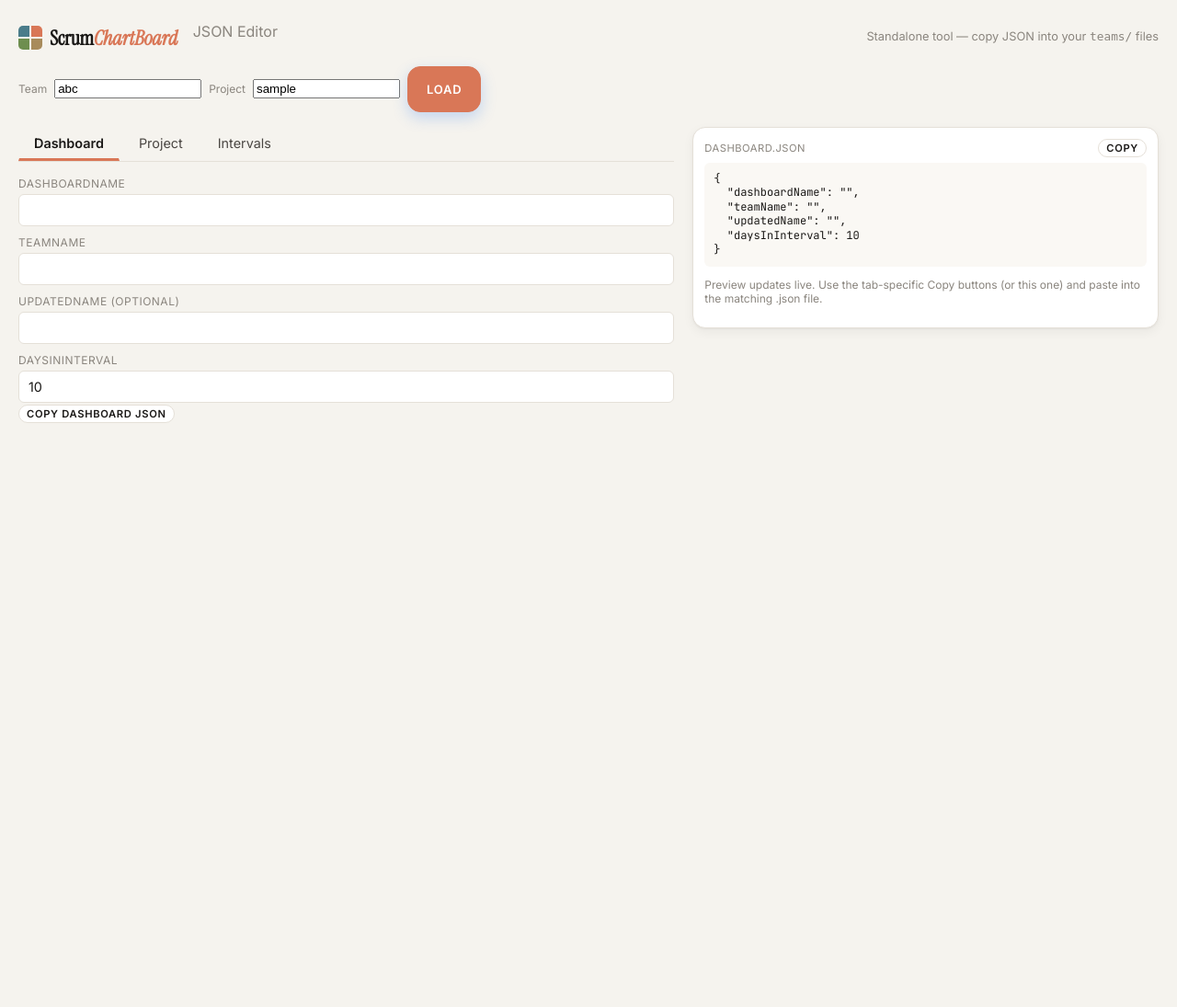
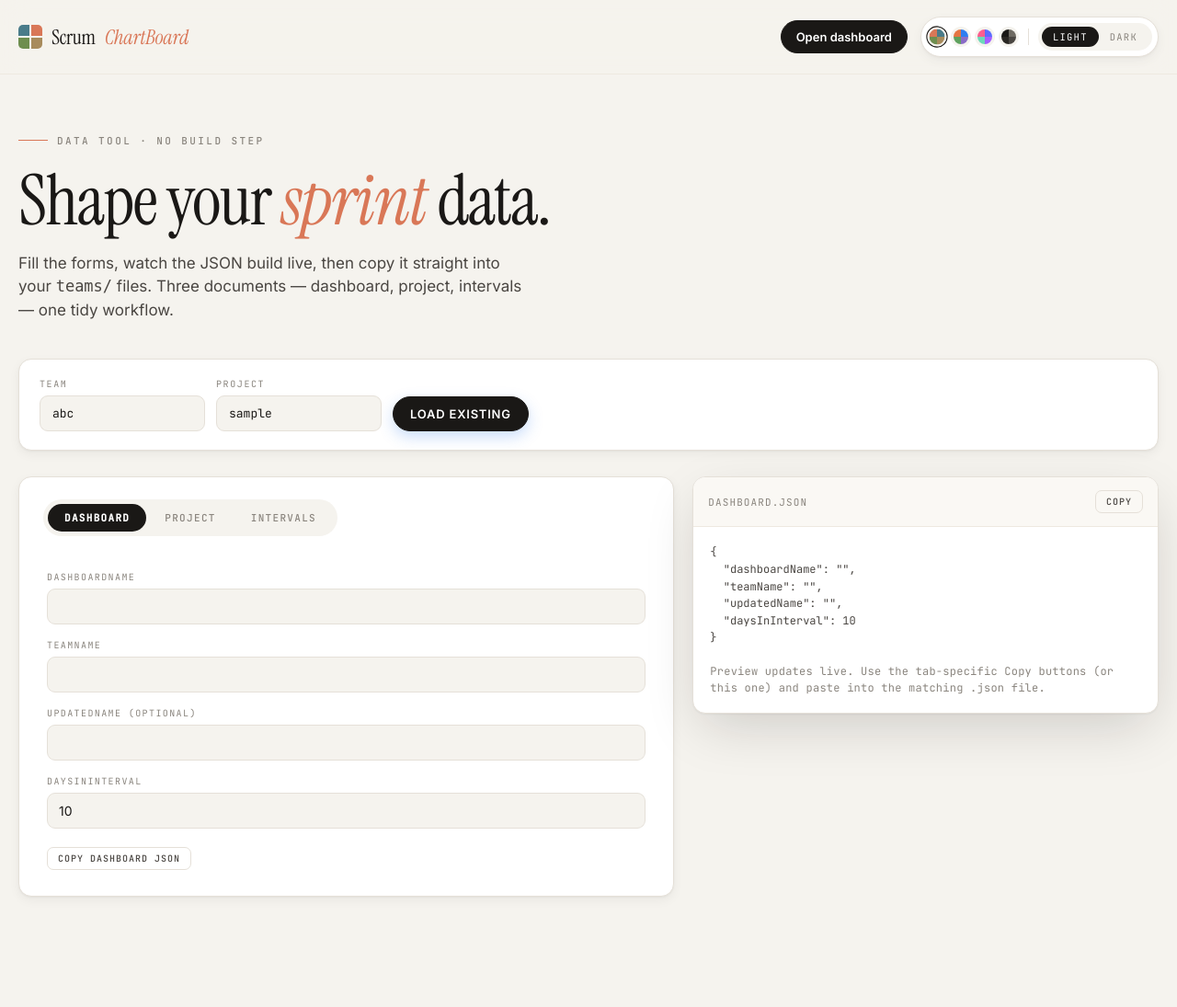
Before and after one commit to chrismarksus/ScrumChartBoard, a web app: file app/editor.html in a window 1280 px wide. Shown: the whole page at 92% size. Before the commit the page ends 460 px from the top, so only its background shows below. Run offline with its HTML, style and script files only (its server is not run), Linux system fonts and the light colour scheme.

Commit message:
﻿feat: downloadable sample CSVs, Export JSON, apiBase wiring, ?tab= support + docs
- Add rich starter sample CSVs (board cards with quotes/blocked examples; types/status for editor) under samples/ and test/teams/abc/. Make them downloadable next to all "Import CSV" buttons so users don't guess formats.

- Implement Export JSON button in Board (backlog header) using BoardAdapter.toJsonFiles to download the three legacy JSONs from live store data.

- Wire Store.apiBase from ?apiBase= query param (with localStorage persist) + small visible sync badge in UI for easy self-host server sync.

- Add ?tab= support: URL reflects active tab via pushState (preserves other params), ?tab= takes precedence on load, early activation prevents FOUC of wrong panel. Matches spec.main_tabbar.md.

- Fix publicDir in vite.config so samples/ and assets build reliably to dist/. Extend /teams middleware for CSV serving.

- Update README, DATA_FORMAT.md (new CSV section), roadmap spec with progress.

- Incorporate editor design restyle + new favicons (from handoff).

Tests/lint/build clean (272 passing). Advances #109 (CSV), #85 (board), #74 (editor).

```diff
--- a/app/dashboard.html
+++ b/app/dashboard.html
@@ -5,6 +5,8 @@
     <meta name="description" content="">
     <meta name="viewport" content="width=device-width, initial-scale=1">
     <title>scrum</title>
+    <link rel="icon" type="image/svg+xml" href="favicon.svg">
+    <link rel="icon" type="image/png" href="favicon.png">
     <link rel="apple-touch-icon" href="apple-touch-icon.png">
   </head>
   <body>
@@ -32,7 +34,7 @@
         <button class="tab-btn" data-tab="board">Board</button>
         <button class="tab-btn" data-tab="planner">Interval Planner</button>
         <button class="tab-btn" data-tab="timeline">Timeline</button>
-        <button class="tab-btn is-active" data-tab="dashboard">Dashboard</button>
+        <button class="tab-btn" data-tab="dashboard">Dashboard</button>
       </div>
     </nav>
     <div id="panel-board" class="tab-panel" hidden></div>
--- a/app/editor.html
+++ b/app/editor.html
@@ -4,36 +4,61 @@
   <meta charset="UTF-8" />
   <meta name="viewport" content="width=device-width, initial-scale=1" />
   <title>JSON Editor — ScrumChartBoard</title>
-  <link rel="stylesheet" href="/styles/main.css">
+  <link rel="icon" type="image/svg+xml" href="favicon.svg">
+  <link rel="icon" type="image/png" href="favicon.png">
+  <link rel="apple-touch-icon" href="apple-touch-icon.png">
+  <link rel="stylesheet" href="styles/main.css">
 </head>
 <body>
 <script>try{const p=JSON.parse(localStorage.getItem('scrum_theme_0001')||'{}');document.body.className=`theme-${p.theme||'light'} palette-${p.palette||'forest'}`;}catch(e){document.body.className='theme-light palette-forest';}</script>
 
+<!-- ======================== TOPBAR ======================== -->
+<header class="topbar">
+  <div class="shell topbar-inner">
+    <a class="brand" href="index.html">
+      <span class="brand-mark"><i></i><i></i><i></i><i></i></span>
+      Scrum<em>ChartBoard</em>
+    </a>
+    <div class="top-actions">
+      <a class="cta-solid" href="dashboard.html?team=abc&project=sample">Open dashboard</a>
+      <div class="switcher">
+        <div class="switcher-group" id="ls-palette-chips"></div>
+        <div class="switcher-divider"></div>
+        <div class="mode-toggle">
+          <span class="ls-mode-span" data-mode="light">LIGHT</span>
+          <span class="ls-mode-span" data-mode="dark">DARK</span>
+        </div>
+      </div>
+    </div>
+  </div>
+</header>
+
 <div class="shell editor-wrap">
-  <div class="editor-header">
-    <div>
-      <a href="index.html" class="brand" style="text-decoration:none; display:inline-flex; align-items:center; gap:8px;">
-        <span class="brand-mark"><i></i><i></i><i></i><i></i></span>
-        <strong>Scrum<em>ChartBoard</em></strong>
-      </a>
-      <span style="margin-left:12px; color:var(--text-muted);">JSON Editor</span>
-    </div>
-    <div style="font-size:0.8rem; color:var(--text-muted);">Standalone tool — copy JSON into your <code>teams/</code> files</div>
+  <!-- Editorial header -->
+  <div class="editor-head">
+    <div class="editor-eyebrow">Data tool · No build step</div>
+    <h1 class="editor-title">Shape your <em>sprint</em> data.</h1>
+    <p class="editor-lede">Fill the forms, watch the JSON build live, then copy it straight into your <code>teams/</code> files. Three documents — dashboard, project, intervals — one tidy workflow.</p>
   </div>
 
-  <!-- Top controls -->
+  <!-- Load bar -->
   <div class="editor-controls">
-    <label style="font-size:0.75rem; color:var(--text-muted);">Team</label>
+    <div class="field">
+      <label for="team-input">Team</label>
       <input id="team-input" type="text" placeholder="abc" value="abc">
-    <label style="font-size:0.75rem; color:var(--text-muted);">Project</label>
+    </div>
+    <div class="field">
+      <label for="project-input">Project</label>
       <input id="project-input" type="text" placeholder="sample" value="sample">
-    <button id="load-btn" class="button button-primary">Load</button>
-    <span id="load-status" style="margin-left:8px; font-size:0.75rem; color:var(--text-muted);"></span>
+    </div>
+    <button id="load-btn" class="button button-primary">Load existing</button>
+    <span id="load-status"></span>
   </div>
 
   <div class="row">
     <!-- Left: forms -->
     <div class="seven columns">
+      <div class="editor-panel">
         <div class="editor-tabs">
           <button class="editor-tab-btn is-active" data-tab="dashboard">Dashboard</button>
           <button class="editor-tab-btn" data-tab="project">Project</button>
@@ -52,7 +77,9 @@
             <label>daysInInterval</label>
             <input id="d-daysInInterval" type="number" min="1" value="10">
           </div>
+          <div style="margin-top:20px;">
             <button class="button editor-copy-btn" data-copy="dashboard">Copy Dashboard JSON</button>
+          </div>
         </div>
 
         <!-- Project tab -->
@@ -66,7 +93,8 @@
               <label>cardTypes</label>
               <div id="p-cardTypes-container"></div>
               <button type="button" class="button add-btn" data-add="p-cardTypes">+ Add Type</button>
-            <button type="button" class="button add-btn" data-import-csv="p-cardTypes">Import CSV</button>
+              <button type="button" class="button add-btn" data-import-csv="p-cardTypes" title="CSV with header: key,value  e.g. Stories,12">Import CSV</button>
+              <a href="samples/sample-card-types.csv" download class="add-btn" style="text-decoration:none;display:inline-block;">Download sample</a>
             </div>
             <label>cardStatusLabel (optional)</label>
             <input id="p-cardStatusLabel" type="text" placeholder="Cards">
@@ -74,7 +102,8 @@
               <label>cardStatus</label>
               <div id="p-cardStatus-container"></div>
               <button type="button" class="button add-btn" data-add="p-cardStatus">+ Add Status</button>
-            <button type="button" class="button add-btn" data-import-csv="p-cardStatus">Import CSV</button>
+              <button type="button" class="button add-btn" data-import-csv="p-cardStatus" title="CSV with header: key,value  e.g. Todo,5">Import CSV</button>
+              <a href="samples/sample-card-status.csv" download class="add-btn" style="text-decoration:none;display:inline-block;">Download sample</a>
             </div>
             <label>backlog URL (optional)</label>
             <input id="p-backlog" type="text" placeholder="https://...">
@@ -86,17 +115,20 @@
             <button type="button" class="button add-btn" data-add="p-timelines">+ Add Timeline</button>
           </div>
 
+          <div style="margin-top:20px;">
             <button class="button editor-copy-btn" data-copy="project">Copy Project JSON</button>
+          </div>
         </div>
 
         <!-- Intervals tab -->
         <div id="pane-intervals" class="editor-pane" data-section="intervals">
           <div id="intervals-container"></div>
           <button type="button" class="button add-btn" data-add="interval">+ Add Sprint / Interval</button>
-        <div style="margin-top:8px;">
+          <div style="margin-top:16px;">
             <button class="button editor-copy-btn" data-copy="intervals">Copy Intervals JSON</button>
           </div>
           <p class="editor-note">Intervals sorted oldest → newest in UI (order in array is preserved on copy).</p>
+        </div>
       </div>
     </div>
 
@@ -105,7 +137,7 @@
       <div class="editor-preview">
         <div class="preview-label">
           <span id="preview-label">Preview</span>
-          <button id="copy-preview-btn" class="button editor-copy-btn">Copy</button>
+          <button id="copy-preview-btn" class="editor-copy-btn">Copy</button>
         </div>
         <pre id="preview-json">{}</pre>
         <p class="editor-note">Preview updates live. Use the tab-specific Copy buttons (or this one) and paste into the matching .json file.</p>
@@ -114,6 +146,10 @@
   </div>
 </div>
 
-<script type="module" src="/scripts/editor.js"></script>
+<script type="module">
+  import ThemeSwitcher from './scripts/ThemeSwitcher.js';
+  new ThemeSwitcher({ reload: false }).setup();
+</script>
+<script type="module" src="scripts/editor.js"></script>
 </body>
 </html>
--- a/app/index.html
+++ b/app/index.html
@@ -4,6 +4,9 @@
   <meta charset="UTF-8" />
   <meta name="viewport" content="width=device-width, initial-scale=1" />
   <title>ScrumChartBoard — See the sprint, not the noise.</title>
+  <link rel="icon" type="image/svg+xml" href="favicon.svg">
+  <link rel="icon" type="image/png" href="favicon.png">
+  <link rel="apple-touch-icon" href="apple-touch-icon.png">
   <script type="module" src="/scripts/landing.js"></script>
 </head>
 <body>
--- a/app/styles/main.css
+++ b/app/styles/main.css
@@ -1187,43 +1187,194 @@ p.updatedBy {
 }
 
 /* =============================================================
-   JSON Editor (standalone, reuses .shell, .row, .button, vars)
+   JSON Editor (standalone, reuses .shell, .row, vars + topbar)
+   Editorial restyle — matches landing / dashboard aesthetic.
+   All class + id hooks are preserved for editor.js.
    ============================================================= */
-.editor-wrap { padding: 24px 0 48px; }
-.editor-header { display: flex; align-items: center; justify-content: space-between; margin-bottom: 16px; flex-wrap: wrap; gap: 8px; }
-.editor-header h1 { font-size: 1.25rem; margin: 0; }
-.editor-controls { display: flex; gap: 8px; align-items: center; flex-wrap: wrap; margin-bottom: 16px; }
-.editor-controls input[type="text"] { width: 160px; }
-.editor-tabs { display: flex; gap: 4px; border-bottom: 1px solid var(--border); margin-bottom: 16px; }
+.editor-wrap { padding: 56px 0 96px; }
+
+/* ---- Editorial header band ---- */
+.editor-head { margin-bottom: 40px; }
+.editor-eyebrow {
+  display: inline-flex; align-items: center; gap: 10px;
+  font-family: var(--font-mono); font-size: 11px; font-weight: 500;
+  letter-spacing: 0.22em; text-transform: uppercase; color: var(--text-muted);
+  margin-bottom: 22px;
+}
+.editor-eyebrow::before { content: ""; width: 32px; height: 1px; background: var(--accent); }
+.editor-title {
+  font-family: var(--font-display); font-weight: 400;
+  font-size: clamp(44px, 6vw, 76px); line-height: 0.98; letter-spacing: -0.02em;
+  margin: 0 0 18px; color: var(--text-primary);
+}
+.editor-title em { font-style: italic; color: var(--accent); }
+.editor-lede {
+  font-size: 17px; line-height: 1.5; color: var(--text-secondary);
+  max-width: 560px; margin: 0;
+}
+
+/* ---- Load bar (team / project / load) ---- */
+.editor-controls {
+  display: flex; gap: 12px; align-items: flex-end; flex-wrap: wrap;
+  background: var(--surface); border: 1px solid var(--border);
+  border-radius: var(--radius-card); box-shadow: var(--shadow-card);
+  padding: 20px 22px; margin-bottom: 28px;
+}
+.editor-controls .field { display: flex; flex-direction: column; gap: 6px; }
+.editor-controls label {
+  font-family: var(--font-mono); font-size: 10px; letter-spacing: 0.16em;
+  text-transform: uppercase; color: var(--text-muted);
+}
+.editor-controls input[type="text"] {
+  width: 180px; padding: 10px 13px; border: 1px solid var(--border);
+  border-radius: 9px; background: var(--bg); color: var(--text-primary);
+  font-family: var(--font-mono); font-size: 13px; transition: border-color 160ms ease, box-shadow 160ms ease;
+}
+.editor-controls input[type="text"]:focus {
+  outline: none; border-color: var(--accent);
+  box-shadow: 0 0 0 3px color-mix(in srgb, var(--accent) 18%, transparent);
+}
+#load-status {
+  font-family: var(--font-mono); font-size: 11px; letter-spacing: 0.04em;
+  color: var(--text-muted); align-self: center;
+}
+
+/* ---- Buttons (refined; .button used by editor.js) ---- */
+.button {
+  appearance: none; display: inline-flex; align-items: center; justify-content: center;
+  gap: 7px; font-family: var(--font-sans); font-size: 13px; font-weight: 600;
+  color: var(--text-primary); background: var(--surface);
+  border: 1px solid var(--border); border-radius: var(--radius-pill);
+  padding: 10px 18px; cursor: pointer;
+  transition: transform 160ms ease, border-color 160ms ease, background-color 160ms ease, color 160ms ease;
+}
+.button:hover { border-color: var(--text-muted); transform: translateY(-1px); }
+.button.button-primary {
+  background: var(--text-primary); border-color: var(--text-primary); color: var(--surface);
+}
+.button.button-primary:hover { transform: translateY(-1px); opacity: 0.92; }
+
+/* ---- Two-column shell: left = editor panel, right = preview ---- */
+.editor-panel {
+  background: var(--surface); border: 1px solid var(--border);
+  border-radius: var(--radius-card); box-shadow: var(--shadow-card);
+  padding: 8px 8px 28px; overflow: hidden;
+}
+
+/* ---- Segmented pill tabs ---- */
+.editor-tabs {
+  display: inline-flex; gap: 2px; padding: 5px;
+  background: var(--bg); border-radius: var(--radius-pill);
+  margin: 16px 18px 22px;
+}
 .editor-tab-btn {
-  appearance: none; background: none; border: 1px solid transparent; padding: 8px 16px;
-  font-family: var(--font-sans); font-size: 0.9rem; color: var(--text-secondary);
-  border-bottom: 3px solid transparent; cursor: pointer;
+  appearance: none; background: none; border: none; cursor: pointer;
+  font-family: var(--font-mono); font-size: 11px; font-weight: 500;
+  letter-spacing: 0.12em; text-transform: uppercase; color: var(--text-muted);
+  padding: 8px 18px; border-radius: var(--radius-pill);
+  transition: color 160ms ease, background-color 160ms ease;
 }
-.editor-tab-btn.is-active { color: var(--text-primary); border-bottom-color: var(--tab-active); font-weight: 600; }
-.editor-pane { display: none; }
+.editor-tab-btn:hover { color: var(--text-secondary); }
+.editor-tab-btn.is-active { color: var(--surface); background: var(--text-primary); font-weight: 600; }
+.editor-pane { display: none; padding: 0 22px; }
 .editor-pane.is-active { display: block; }
-.editor-form label { display: block; font-size: 0.75rem; color: var(--text-muted); margin: 10px 0 4px; text-transform: uppercase; letter-spacing: 0.5px; }
-.editor-form input[type="text"], .editor-form input[type="number"], .editor-form select {
-  width: 100%; padding: 8px 10px; border: 1px solid var(--border); border-radius: 6px;
-  background: var(--surface); color: var(--text-primary); font-family: var(--font-sans); font-size: 0.9rem;
+
+/* ---- Forms ---- */
+.editor-form label,
+.editor-form .repeat-section > label {
+  display: block; font-family: var(--font-mono); font-size: 10px;
+  color: var(--text-muted); margin: 16px 0 6px; text-transform: uppercase; letter-spacing: 0.14em;
 }
-.editor-form input:focus, .editor-form select:focus { border-color: var(--tab-active); outline: none; }
-.repeat-section { margin: 12px 0; }
-.repeat-row { display: flex; gap: 6px; align-items: center; margin-bottom: 6px; padding: 6px; background: var(--surface-2); border-radius: 6px; }
+.editor-form input[type="text"], .editor-form input[type="number"], .editor-form select,
+.editor-pane input[type="text"], .editor-pane input[type="number"], .editor-pane select {
+  width: 100%; padding: 10px 12px; border: 1px solid var(--border); border-radius: 9px;
+  background: var(--bg); color: var(--text-primary); font-family: var(--font-sans); font-size: 14px;
+  transition: border-color 160ms ease, box-shadow 160ms ease;
+}
+.editor-form input:focus, .editor-form select:focus,
+.editor-pane input:focus, .editor-pane select:focus {
+  border-color: var(--accent); outline: none;
+  box-shadow: 0 0 0 3px color-mix(in srgb, var(--accent) 18%, transparent);
+}
+
+/* ---- Repeating rows ---- */
+.repeat-section { margin: 16px 0; }
+.repeat-row {
+  display: flex; gap: 8px; align-items: center; margin-bottom: 8px;
+  padding: 8px 8px 8px 12px; background: var(--surface-2);
+  border: 1px solid var(--border-subtle); border-radius: 10px;
+}
 .repeat-row input, .repeat-row select { flex: 1; min-width: 0; }
-.repeat-row .remove-btn { appearance: none; border: none; background: none; color: var(--text-muted); font-size: 1.1rem; line-height: 1; cursor: pointer; padding: 2px 6px; }
-.repeat-row .remove-btn:hover { color: var(--c-hover); }
-.add-btn { font-size: 0.8rem; padding: 4px 10px; margin-top: 4px; }
-.editor-preview { position: sticky; top: 24px; background: var(--surface); border: 1px solid var(--border); border-radius: var(--radius-card); padding: 12px; box-shadow: var(--shadow-card); }
-.editor-preview pre { margin: 0; font-family: var(--font-mono); font-size: 0.75rem; line-height: 1.3; max-height: 520px; overflow: auto; background: var(--surface-2); padding: 10px; border-radius: 6px; white-space: pre; }
-.editor-preview .preview-label { font-size: 0.7rem; color: var(--text-muted); text-transform: uppercase; letter-spacing: 0.5px; margin-bottom: 6px; display: flex; justify-content: space-between; align-items: center; }
-.editor-copy-btn { font-size: 0.7rem; padding: 2px 8px; }
-.editor-note { font-size: 0.75rem; color: var(--text-muted); margin-top: 12px; }
-.collapsible { border: 1px solid var(--border-subtle); border-radius: 6px; margin-bottom: 8px; background: var(--surface-2); }
-.collapsible summary { padding: 8px 10px; cursor: pointer; font-weight: 500; user-select: none; }
+.repeat-row .remove-btn {
+  appearance: none; border: 1px solid var(--border); background: var(--surface);
+  color: var(--text-muted); width: 28px; height: 28px; flex-shrink: 0;
+  border-radius: 50%; font-size: 1.05rem; line-height: 1; cursor: pointer;
+  display: inline-flex; align-items: center; justify-content: center;
+  transition: color 160ms ease, border-color 160ms ease;
+}
+.repeat-row .remove-btn:hover { color: var(--c-hover); border-color: var(--c-hover); }
+
+/* ---- Add buttons: dashed ghost affordance ---- */
+.add-btn {
+  font-family: var(--font-mono); font-size: 11px; font-weight: 500;
+  letter-spacing: 0.08em; text-transform: uppercase;
+  color: var(--text-secondary); background: transparent;
+  border: 1px dashed var(--border); border-radius: 9px;
+  padding: 8px 14px; margin-top: 6px; margin-right: 6px;
+}
+.add-btn:hover { color: var(--accent); border-color: var(--accent); transform: none; }
+
+/* ---- Live preview: code-export card ---- */
+.editor-preview {
+  position: sticky; top: 88px; background: var(--surface);
+  border: 1px solid var(--border); border-radius: var(--radius-card);
+  box-shadow: var(--shadow-lift); overflow: hidden;
+}
+.editor-preview .preview-label {
+  display: flex; justify-content: space-between; align-items: center;
+  font-family: var(--font-mono); font-size: 11px; letter-spacing: 0.1em;
+  text-transform: uppercase; color: var(--text-muted);
+  padding: 14px 16px; border-bottom: 1px solid var(--border-subtle);
+  background: var(--surface-2);
+}
+.editor-preview pre {
+  margin: 0; font-family: var(--font-mono); font-size: 12px; line-height: 1.55;
+  max-height: 56vh; overflow: auto; padding: 18px 18px;
+  color: var(--text-secondary); white-space: pre; background: var(--surface);
+}
+.editor-copy-btn {
+  font-family: var(--font-mono); font-size: 10px; font-weight: 500;
+  letter-spacing: 0.1em; text-transform: uppercase;
+  color: var(--text-secondary); background: transparent;
+  border: 1px solid var(--border); border-radius: 7px; padding: 5px 11px; cursor: pointer;
+  transition: color 160ms ease, border-color 160ms ease;
+}
+.editor-copy-btn:hover { color: var(--accent); border-color: var(--accent); transform: none; }
+.editor-note {
+  font-size: 12px; line-height: 1.5; color: var(--text-muted);
+  font-family: var(--font-mono); letter-spacing: 0.02em;
+  padding: 0 18px 18px; margin: 0;
+}
+.editor-pane > .editor-note { padding: 0; margin-top: 14px; }
+
+/* ---- Collapsible (timelines / intervals) ---- */
+.collapsible {
+  border: 1px solid var(--border); border-radius: 11px;
+  margin-bottom: 10px; background: var(--surface-2); overflow: hidden;
+}
+.collapsible summary {
+  padding: 12px 14px; cursor: pointer; user-select: none;
+  font-family: var(--font-mono); font-size: 12px; letter-spacing: 0.04em;
+  color: var(--text-primary); list-style: none;
+}
+.collapsible summary::-webkit-details-marker { display: none; }
+.collapsible summary::before {
+  content: "▸"; display: inline-block; margin-right: 8px;
+  color: var(--text-muted); transition: transform 160ms ease;
+}
+.collapsible[open] summary::before { transform: rotate(90deg); }
 .collapsible[open] summary { border-bottom: 1px solid var(--border-subtle); }
-.collapsible-body { padding: 8px 10px; }
+.collapsible-body { padding: 12px 14px; }
 
 /* ============================================================= */
 /* Tab bar                                                       */
--- /dev/null
+++ b/public/samples/sample-card-status.csv
@@ -0,0 +1,5 @@
+key,value
+In-Progress,10
+Done,10
+Todo,10
+Blocked,10
--- a/vite.config.js
+++ b/vite.config.js
@@ -6,6 +6,7 @@ const { version } = JSON.parse(fs.readFileSync(path.resolve(__dirname, 'package.
 
 export default defineConfig({
   root: 'app',
+  publicDir: '../public',
   base: process.env.VITE_BASE || '/',
   build: {
     outDir: '../dist',
@@ -33,7 +34,10 @@ export default defineConfig({
           const filePath = path.join(process.cwd(), 'test/teams', req.url);
           if (fs.existsSync(filePath) && fs.statSync(filePath).isFile()) {
             const ext = path.extname(filePath);
-            if (ext === '.json') res.setHeader('Content-Type', 'application/json');
+            let contentType = 'application/octet-stream';
+            if (ext === '.json') contentType = 'application/json';
+            else if (ext === '.csv') contentType = 'text/csv; charset=utf-8';
+            res.setHeader('Content-Type', contentType);
             res.end(fs.readFileSync(filePath));
           } else {
             next();
```
Also changed, not shown: DATA_FORMAT.md (+24 -0 lines), app/scripts/Board.js (+38 -2 lines), app/scripts/main.js (+65 -7 lines), public/samples/sample-board-cards.csv (added, +11 -0 lines), public/samples/sample-card-types.csv (added, +7 -0 lines), specs/spec.roadmap.md (+19 -11 lines), test/teams/abc/sample-card-status.csv (added, +5 -0 lines), test/teams/abc/sample-card-types.csv (added, +7 -0 lines), test/teams/abc/sample-cards.csv (added, +11 -0 lines), README.md, app/apple-touch-icon.png, app/favicon.ico (deleted), app/favicon.png (added), app/favicon.svg (added). Lines whose indentation alone changed are shown as unchanged.
